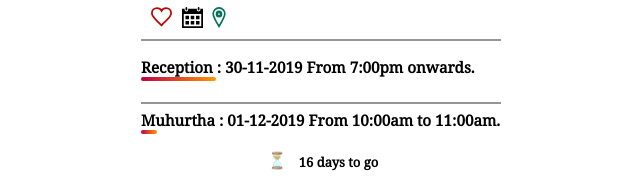
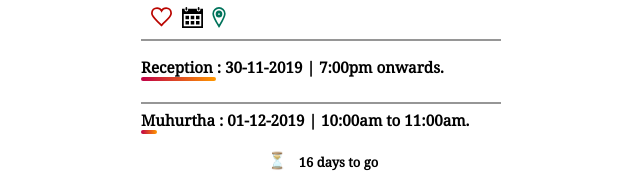
Before and after one commit to weddingInvite88/weddinginvite, a plain HTML site: page index.html in a window 1280 px wide. Both pictures are taken after a click on the element 511 px from the left and 500 px from the top of the page. Shown: the part 481-661 px from the top of the page, without its empty margins (319-959 px from the left). Drawn offline with Linux system fonts and the light colour scheme.

Commit message:
Update index.html

```diff
--- a/index.html
+++ b/index.html
@@ -64,7 +64,7 @@
             var Con = document.getElementById(e);
             var Nspan = document.createElement('span');
             Nspan.setAttribute('id','calda');
-            Nspan.innerHTML = '<h3>Reception : 30-11-2019 From 7:00pm onwards.</h3><div class="UND"></div>' +'<hr>'+ '<h3>Muhurtha : 01-12-2019 From 10:00am to 11:00am.</h3><div class="UND AD"></div>' + '<br>' + '<span><div class="CONPI"><p class="CONP"><img class="HGT" src="./A/HGT.gif"></p><h4 class="CONP">'+TWD+'</h4></div></span>';
+            Nspan.innerHTML = '<h3>Reception : 30-11-2019 | 7:00pm onwards.</h3><div class="UND"></div>' +'<hr>'+ '<h3>Muhurtha : 01-12-2019 | 10:00am to 11:00am.</h3><div class="UND AD"></div>' + '<br>' + '<span><div class="CONPI"><p class="CONP"><img class="HGT" src="./A/HGT.gif"></p><h4 class="CONP">'+TWD+'</h4></div></span>';
             Con.append(Nspan)
         }
         function ShowL(e){
```
